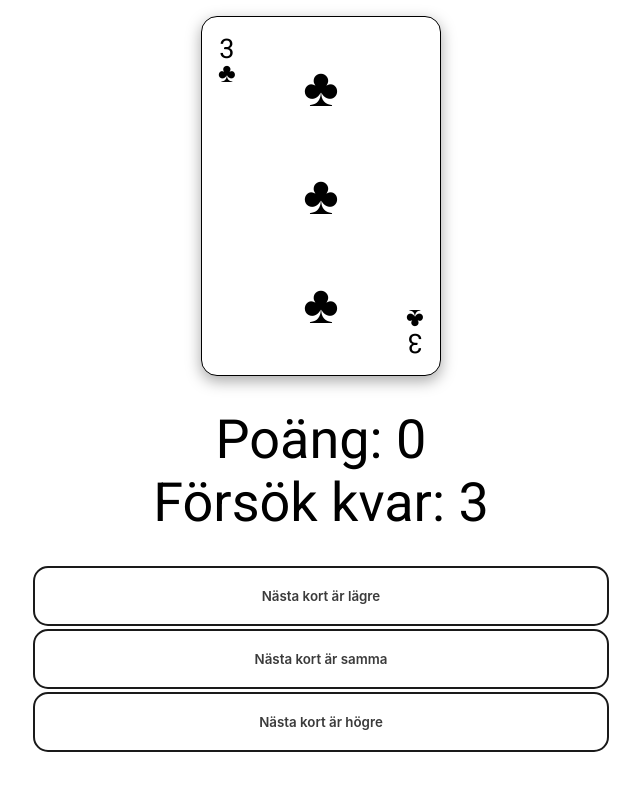
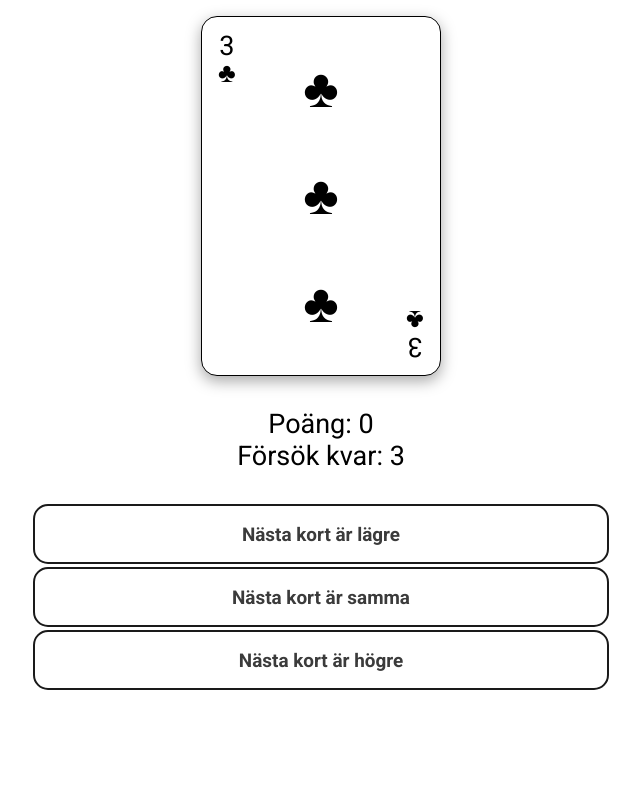
Before and after one commit to MattiasRensmo/yh_cardgame, a plain HTML site: page index.html in a window 1280 px wide. Shown: the whole page, without its empty margins (319-959 px from the left). Drawn offline with Linux system fonts and the light colour scheme.

Commit message:
Teckensnitt baserat på 10vw

```diff
--- a/style.css
+++ b/style.css
@@ -8,9 +8,21 @@
 
 body {
  width: 100vw;
- /* font-size: 10vw; */
  font-size: clamp(16px, 10vw, 54px);
  font-family: "Roboto", sans-serif;
+}
+
+button {
+ font-size: clamp(16px, 10vw, 54px);
+ font-family: "Roboto", sans-serif;
+}
+
+#game-data,
+.guess {
+ font-size: 50%;
+}
+.btn {
+ font-size: 70%;
 }
 
 /************** SPELKORT **************/
@@ -53,10 +65,11 @@ body {
 }
 .corner {
  font-size: 50%;
+ line-height: 1;
 }
 .corner .symbol {
  /* font-size: 50%; */
- line-height: 0.6em;
+ /* line-height: 0.6em; */
  margin-bottom: 0.5em;
 }
 
@@ -93,9 +106,6 @@ p {
  color: #3b3b3b;
  cursor: pointer;
  display: inline-block;
- font-family: Roobert, -apple-system, BlinkMacSystemFont, "Segoe UI", Helvetica,
-  Arial, sans-serif, "Apple Color Emoji", "Segoe UI Emoji", "Segoe UI Symbol";
- /* font-size: 16px; */
  font-weight: 600;
  line-height: normal;
  margin: 0;
@@ -154,6 +164,7 @@ img {
  grid-template-columns: 1fr 1fr 1fr;
  grid-auto-rows: auto;
  align-content: space-around;
+ margin: 0.1rem;
  /* grid-template-rows: repeat(11, 0.2fr); */
 }
 
```
